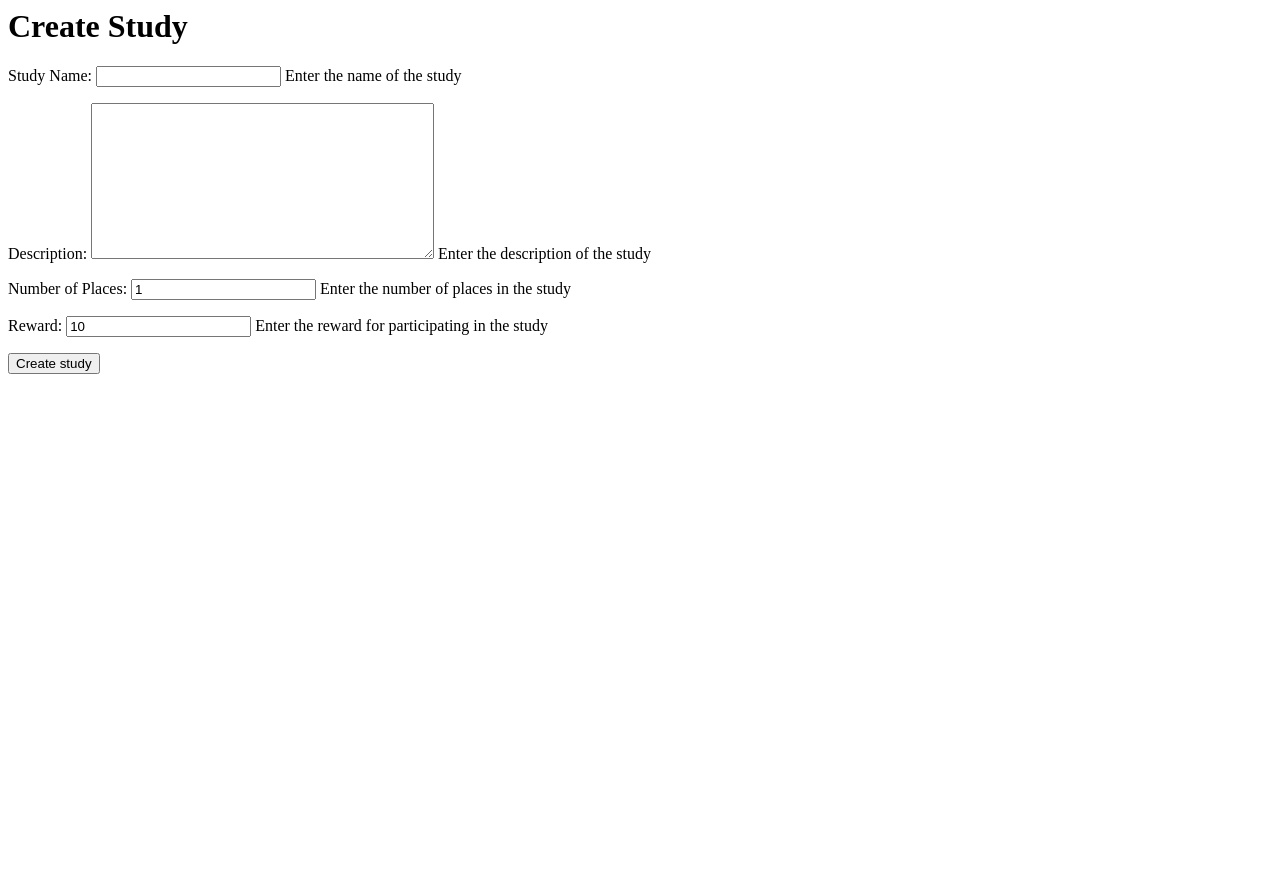
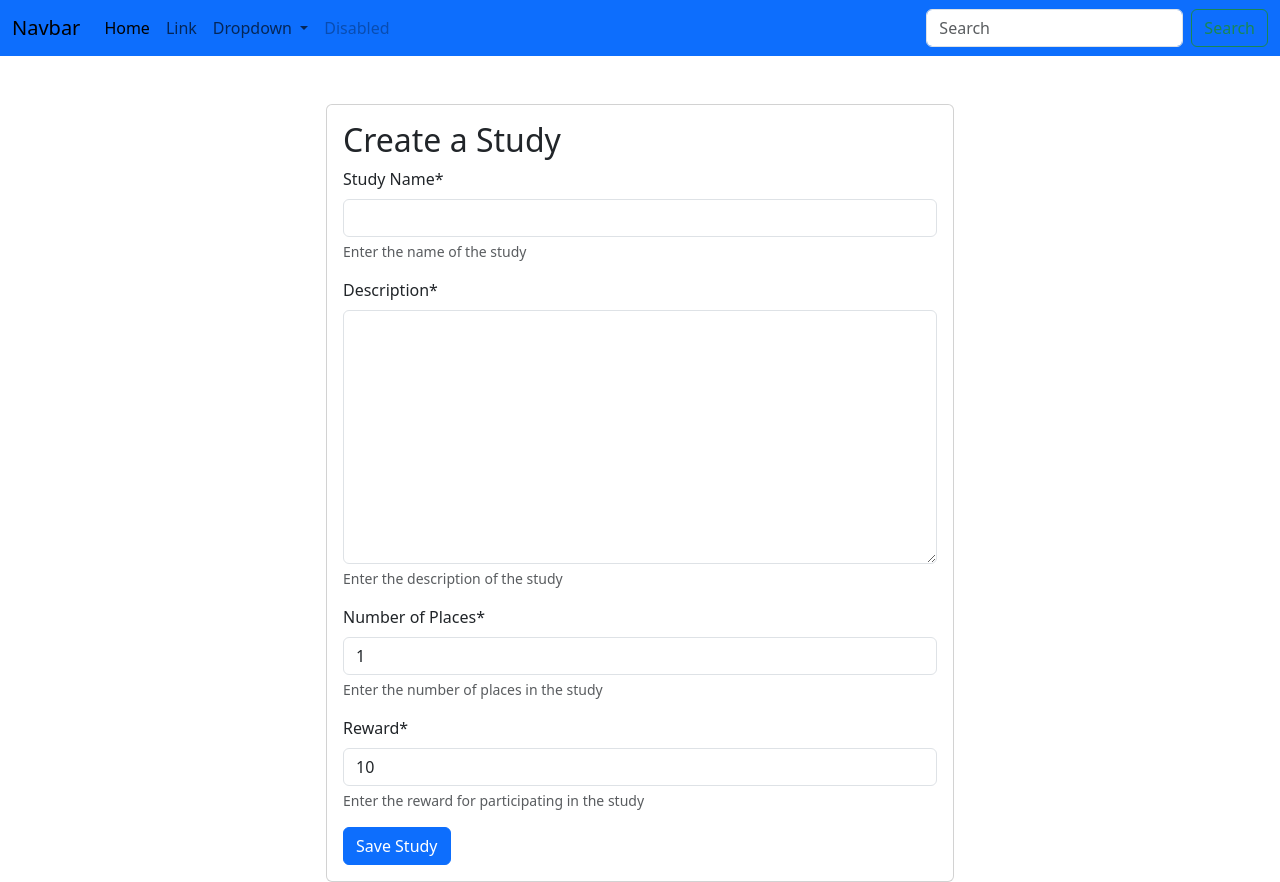
Before and after one commit to fidalgodev/django_day, a Django app: page /studies/create-study/ in a window 1280 px wide. Before the commit the page ends 374 px from the top, so only its background shows below. Run offline with Django 5.2, Linux system fonts and the light colour scheme; some libraries are stand-ins or nearby versions.

Commit message:
Study create form

```diff
--- a/django_day/settings.py
+++ b/django_day/settings.py
@@ -37,6 +37,8 @@ INSTALLED_APPS = [
   "django.contrib.sessions",
   "django.contrib.messages",
   "django.contrib.staticfiles",
+  "crispy_forms",
+  "crispy_bootstrap4",
   "study",
 ]
 
@@ -55,7 +57,7 @@ ROOT_URLCONF = "django_day.urls"
 TEMPLATES = [
   {
     "BACKEND": "django.template.backends.django.DjangoTemplates",
-    "DIRS": [],
+    "DIRS": [BASE_DIR / "templates"],
     "APP_DIRS": True,
     "OPTIONS": {
       "context_processors": [
@@ -122,3 +124,5 @@ STATIC_URL = "static/"
 # https://docs.djangoproject.com/en/5.1/ref/settings/#default-auto-field
 
 DEFAULT_AUTO_FIELD = "django.db.models.BigAutoField"
+
+CRISPY_TEMPLATE_PACK = "bootstrap4"
--- a/study/templates/create_study.html
+++ b/study/templates/create_study.html
@@ -1,13 +1,15 @@
-<html lang="en">
-  <head>
-    <title>Create Study</title>
-  </head>
-  <body>
-    <h1>Create Study</h1>
-
-    <form method="post">
-      {% csrf_token %} {{form.as_p}}
-      <button type="submit">Create study</button>
-    </form>
-  </body>
-</html>
+{% extends "base.html" %} {% load crispy_forms_tags %} {% block content %}
+<div class="row mt-5">
+  <div class="col-6 offset-3">
+    <div class="card">
+      <div class="card-body">
+        <h2 class="h2">Create a Study</h2>
+        <form method="post">
+          {% csrf_token %} {{ form|crispy }}
+          <button type="submit" class="btn btn-primary">Save Study</button>
+        </form>
+      </div>
+    </div>
+  </div>
+</div>
+{% endblock %}
--- /dev/null
+++ b/templates/base.html
@@ -0,0 +1,22 @@
+<!DOCTYPE html>
+<html lang="en">
+  <head>
+    <meta charset="utf-8" />
+    <meta name="viewport" content="width=device-width, initial-scale=1" />
+    <title>Prolific 2.1</title>
+    <link
+      href="https://cdn.jsdelivr.net/npm/bootstrap@5.3.3/dist/css/bootstrap.min.css"
+      rel="stylesheet"
+      integrity="sha384-QWTKZyjpPEjISv5WaRU9OFeRpok6YctnYmDr5pNlyT2bRjXh0JMhjY6hW+ALEwIH"
+      crossorigin="anonymous"
+    />
+  </head>
+  <body>
+    {% include "navbar.html" %} {% block content %} {% endblock %}
+    <script
+      src="https://cdn.jsdelivr.net/npm/bootstrap@5.3.3/dist/js/bootstrap.bundle.min.js"
+      integrity="sha384-YvpcrYf0tY3lHB60NNkmXc5s9fDVZLESaAA55NDzOxhy9GkcIdslK1eN7N6jIeHz"
+      crossorigin="anonymous"
+    ></script>
+  </body>
+</html>
--- /dev/null
+++ b/templates/navbar.html
@@ -0,0 +1,55 @@
+<nav class="navbar navbar-expand-lg bg-primary">
+  <div class="container-fluid">
+    <a class="navbar-brand" href="#">Navbar</a>
+    <button
+      class="navbar-toggler"
+      type="button"
+      data-bs-toggle="collapse"
+      data-bs-target="#navbarSupportedContent"
+      aria-controls="navbarSupportedContent"
+      aria-expanded="false"
+      aria-label="Toggle navigation"
+    >
+      <span class="navbar-toggler-icon"></span>
+    </button>
+    <div class="collapse navbar-collapse" id="navbarSupportedContent">
+      <ul class="navbar-nav me-auto mb-2 mb-lg-0">
+        <li class="nav-item">
+          <a class="nav-link active" aria-current="page" href="#">Home</a>
+        </li>
+        <li class="nav-item">
+          <a class="nav-link" href="#">Link</a>
+        </li>
+        <li class="nav-item dropdown">
+          <a
+            class="nav-link dropdown-toggle"
+            href="#"
+            role="button"
+            data-bs-toggle="dropdown"
+            aria-expanded="false"
+          >
+            Dropdown
+          </a>
+          <ul class="dropdown-menu">
+            <li><a class="dropdown-item" href="#">Action</a></li>
+            <li><a class="dropdown-item" href="#">Another action</a></li>
+            <li><hr class="dropdown-divider" /></li>
+            <li><a class="dropdown-item" href="#">Something else here</a></li>
+          </ul>
+        </li>
+        <li class="nav-item">
+          <a class="nav-link disabled" aria-disabled="true">Disabled</a>
+        </li>
+      </ul>
+      <form class="d-flex" role="search">
+        <input
+          class="form-control me-2"
+          type="search"
+          placeholder="Search"
+          aria-label="Search"
+        />
+        <button class="btn btn-outline-success" type="submit">Search</button>
+      </form>
+    </div>
+  </div>
+</nav>
```
Also changed, not shown: 2 other files.
